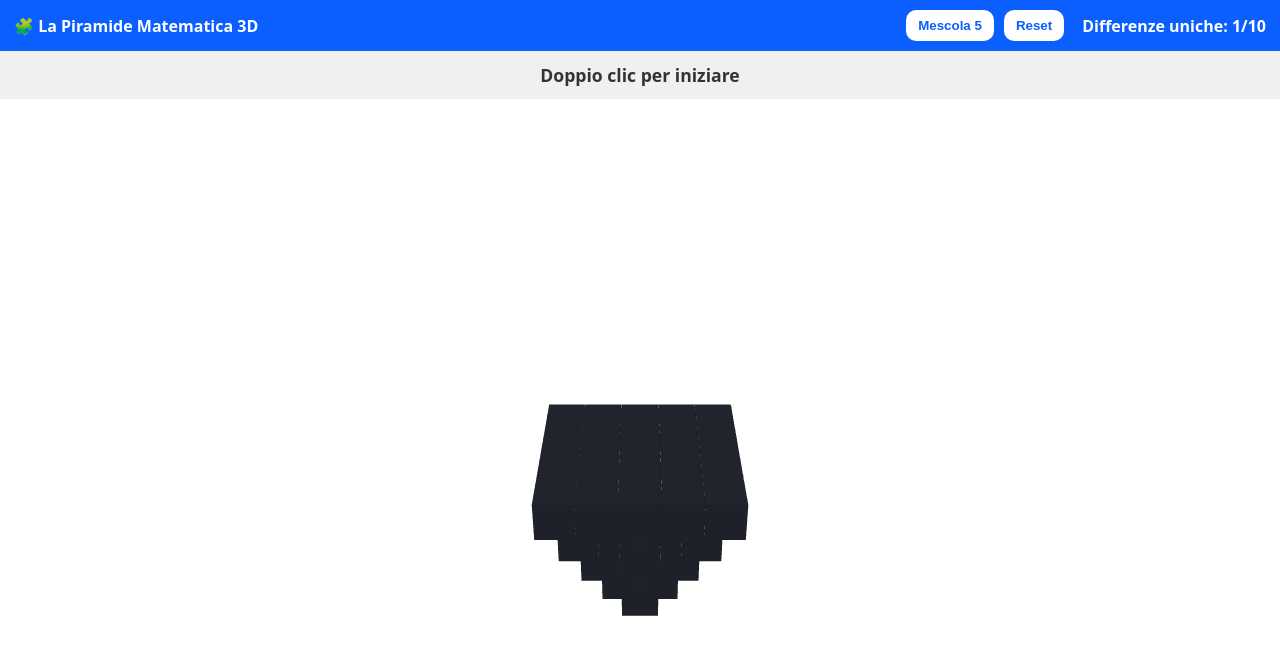
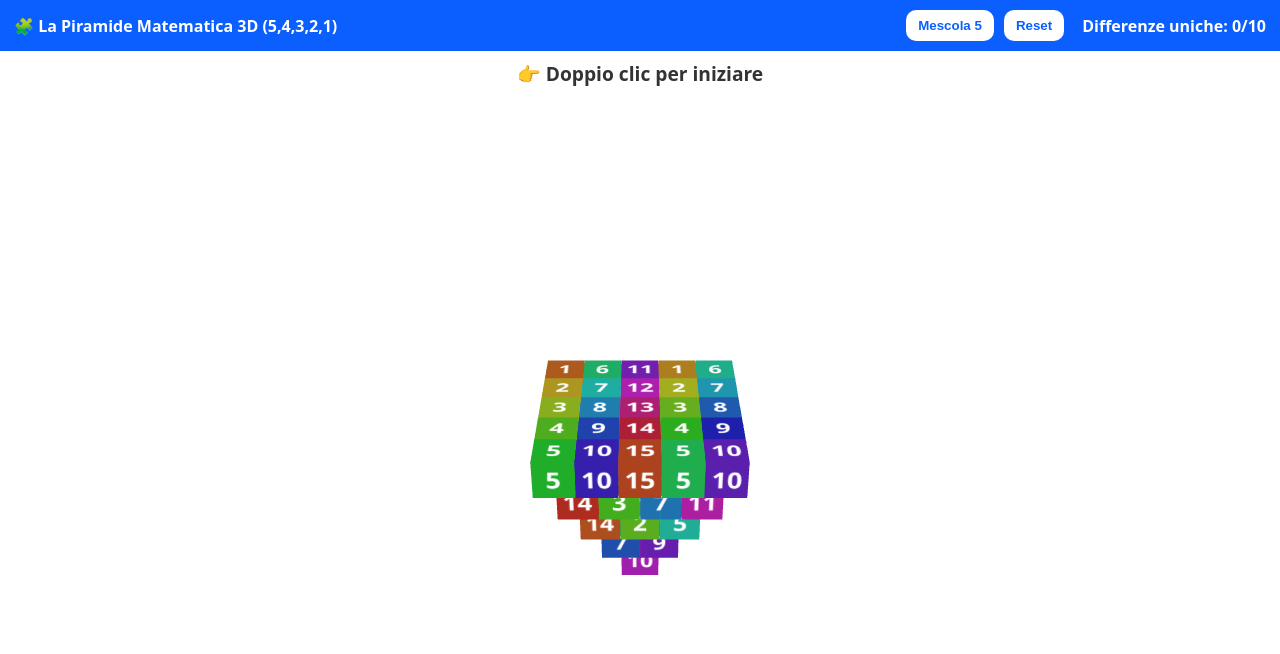
Before and after one commit to pezzaliapp/PiramideMatematica, a website: page index.html in a window 1280 px wide. Drawn offline with Linux system fonts and the light colour scheme.

Commit message:
Add files via upload

```diff
--- a/index.html
+++ b/index.html
@@ -5,7 +5,7 @@
   <meta name="viewport" content="width=device-width,initial-scale=1">
   <title>La Piramide Matematica 3D</title>
   <style>
-    html,body{height:100%;margin:0;background:#ffffff;color:#222;
+    html,body{height:100%;margin:0;background:#fff;color:#111;
       font-family:system-ui,-apple-system,Segoe UI,Roboto,Arial,sans-serif}
     .bar{
       position:sticky;top:0;display:flex;gap:10px;align-items:center;
@@ -17,25 +17,20 @@
       color:#0b5fff;font-weight:700;cursor:pointer;touch-action:manipulation
     }
     .bar .status{margin-left:8px;font-weight:700}
-    #stage{height:calc(100vh - 64px)}
-    .banner{
-      text-align:center;padding:12px;font-size:1.1rem;font-weight:600;
-      background:#f0f0f0;color:#333
-    }
+    #stage{height:calc(100vh - 54px)}
+    .banner{position:absolute;top:60px;left:50%;transform:translateX(-50%);
+      font-size:1.2rem;font-weight:700;color:#333;pointer-events:none}
   </style>
 </head>
 <body>
   <div class="bar">
-    <h1>🧩 La Piramide Matematica 3D</h1>
+    <h1>🧩 La Piramide Matematica 3D (5,4,3,2,1)</h1>
     <button id="btn-shuffle">Mescola 5</button>
     <button id="btn-reset">Reset</button>
     <span class="status" id="status">Differenze uniche: <b>0/10</b></span>
   </div>
-
-  <div class="banner">Doppio clic per iniziare</div>
-
   <div id="stage" aria-label="Piramide di cubi 3D"></div>
-
+  <div class="banner">👉 Doppio clic per iniziare</div>
   <script src="three.js"></script>
   <script src="pyramid.js"></script>
 </body>
--- a/pyramid.js
+++ b/pyramid.js
@@ -1,264 +1,92 @@
-(()=>{'use strict';
+(()=>{
+'use strict';
+const stage=document.getElementById('stage');
+const scene=new THREE.Scene();
+scene.background=new THREE.Color(0xffffff);
 
-/* ====== DOM ====== */
-const stage = document.getElementById('stage');
-const banner = document.getElementById('banner');
-const btnShuffle = document.getElementById('btn-shuffle');
-const btnReset   = document.getElementById('btn-reset');
-const statusEl   = document.getElementById('status');
-
-/* ====== Three.js setup ====== */
-const scene  = new THREE.Scene();
-scene.background = new THREE.Color(0xffffff); // sfondo bianco
-
-const camera = new THREE.PerspectiveCamera(42, 1, 0.1, 500);
-camera.position.set(0, 28, 46);
+// Camera
+const camera=new THREE.PerspectiveCamera(42,1,0.1,500);
+camera.position.set(0,28,46);
 camera.lookAt(0,0,0);
-
-const renderer = new THREE.WebGLRenderer({ antialias:true });
-renderer.setPixelRatio(Math.min(window.devicePixelRatio||1,2));
-renderer.setSize(stage.clientWidth, stage.clientHeight);
+const renderer=new THREE.WebGLRenderer({antialias:true});
+renderer.setPixelRatio(Math.min(devicePixelRatio||1,2));
+renderer.setSize(stage.clientWidth,stage.clientHeight);
 stage.appendChild(renderer.domElement);
 
-// luci (gli sticker sono Basic; lasciamo luci per eventuali abbellimenti)
-scene.add(new THREE.AmbientLight(0xffffff, 0.85));
-const dir = new THREE.DirectionalLight(0xffffff, 0.35);
-dir.position.set(10,20,14); scene.add(dir);
+// Luci
+scene.add(new THREE.AmbientLight(0xffffff,.9));
+const dir=new THREE.DirectionalLight(0xffffff,.45);
+dir.position.set(10,20,14);scene.add(dir);
 
+// Resize
 function onResize(){
-  const w=stage.clientWidth, h=stage.clientHeight;
-  camera.aspect=w/h; camera.updateProjectionMatrix();
-  renderer.setSize(w,h);
+  const w=stage.clientWidth,h=stage.clientHeight;
+  camera.aspect=w/h;camera.updateProjectionMatrix();
+  renderer.setSize(w,h);renderer.render(scene,camera);
 }
-addEventListener('resize', onResize, {passive:true});
-onResize();
+addEventListener('resize',onResize,{passive:true});onResize();
 
-/* ====== Piramide 5×5 → 1×1 ====== */
-const LAYERS = [5,4,3,2,1];       // base in alto → punta in basso
-const STEP   = 2.2;               // passo griglia X/Z
-const STEP_Y = 2.2;               // distanza verticale layer
-const SIZE   = 2.18;              // lato cubo
-const GEO    = new THREE.BoxGeometry(SIZE,SIZE,SIZE);
+// Geometria
+const STEP=2.2, STEP_Y=2.2, SIZE=2.18;
+const GEO=new THREE.BoxGeometry(SIZE,SIZE,SIZE);
+const LAYERS=[5,4,3,2,1];
 
-// posizionamento centrato
-function posFor(layer,i,j){
-  const N = LAYERS[layer];
-  const x = (i - (N-1)/2)*STEP;
-  const z = (j - (N-1)/2)*STEP;
-  const y = -layer*STEP_Y; // base in alto (y=0), scende verso la punta
+function makeNumberTexture(num,fg='#fff',bg='#1b2538'){
+  const c=document.createElement('canvas');c.width=c.height=256;
+  const g=c.getContext('2d');g.fillStyle=bg;g.fillRect(0,0,256,256);
+  g.fillStyle=fg;g.font='bold 160px system-ui,-apple-system,Segoe UI,Roboto,Arial,sans-serif';
+  g.textAlign='center';g.textBaseline='middle';g.fillText(num,128,140);
+  const tx=new THREE.CanvasTexture(c);tx.anisotropy=4;tx.needsUpdate=true;return tx;
+}
+function buildMaterials(num,colorHex){
+  return Array(6).fill(0).map(()=>new THREE.MeshBasicMaterial({
+    map:makeNumberTexture(num,'#fff',colorHex)
+  }));
+}
+function positionFor(layerIdx,i,j){
+  const N=LAYERS[layerIdx];
+  const x=(i-(N-1)/2)*STEP;
+  const z=(j-(N-1)/2)*STEP;
+  const y=-layerIdx*STEP_Y;
   return new THREE.Vector3(x,y,z);
 }
 
-/* ====== Colori e texture numeri (su tutte le 6 facce) ====== */
-function hsvToRgb(h,s,v){
-  let f=(n,k=(n+h*6)%6)=>v-v*s*Math.max(Math.min(k,4-k,1),0);
-  const r=Math.round(f(5)*255), g=Math.round(f(3)*255), b=Math.round(f(1)*255);
-  return (r<<16)|(g<<8)|b;
-}
-const COLS = Array.from({length:15},(_,i)=>hsvToRgb(i/15, .55, .95)); // 15 colori
-
-// cache texture: `${num}-${hex}` o `${num}-${hex}-bad`
-const TEX_CACHE = new Map();
-
-function numberTexture(num, bgHex, withBorder=false){
-  const key = `${num}-${bgHex}${withBorder?'-bad':''}`;
-  const cached = TEX_CACHE.get(key);
-  if(cached) return cached;
-
-  // base: numero su sfondo colorato
-  const c=document.createElement('canvas'); c.width=c.height=256;
-  const g=c.getContext('2d');
-
-  const r=(bgHex>>16)&255, gC=(bgHex>>8)&255, b=bgHex&255;
-  g.fillStyle=`rgb(${r},${gC},${b})`;
-  g.fillRect(0,0,256,256);
-
-  g.fillStyle='#ffffff';
-  g.textAlign='center'; g.textBaseline='middle';
-  const text=String(num??''); const fontSize=(text.length>=2)?150:170;
-  g.font=`bold ${fontSize}px system-ui,-apple-system,Segoe UI,Roboto,Arial,sans-serif`;
-  g.fillText(text,128,140);
-
-  if(withBorder){
-    g.lineWidth=12; g.strokeStyle='#c0392b';
-    g.strokeRect(6,6,244,244);
-  }
-
-  const tex=new THREE.CanvasTexture(c);
-  tex.anisotropy=4; tex.needsUpdate=true;
-  TEX_CACHE.set(key, tex);
-  return tex;
-}
-
-function matsFor(value, colorHex, bad=false){
-  const t = numberTexture(value, colorHex, bad);
-  const m = new THREE.MeshBasicMaterial({ map:t });
-  return [m.clone(),m.clone(),m.clone(),m.clone(),m.clone(),m.clone()];
-}
-
-/* ====== Stato numerico (top5 → differenze) ====== */
-let top5 = [1,2,3,4,5];             // editabili dall’utente (click su layer 0)
-const rows = Array.from({length:5},(_,i)=>Array(LAYERS[i]).fill(0));
-
-function computeRows(){
-  rows[0] = top5.slice(); // 5
-  for(let l=1;l<LAYERS.length;l++){
-    const prev=rows[l-1], cur=rows[l];
-    for(let i=0;i<cur.length;i++){
-      cur[i] = Math.abs(prev[i]-prev[i+1]);
-    }
-  }
-}
-
-/* ====== Costruzione cubi ====== */
-const cubes = []; // {mesh, layer, i, j, colorHex, mats[]}
-
-function buildScene(){
-  // pulizia
-  for(let i=scene.children.length-1;i>=0;i--){
-    const o=scene.children[i];
-    if(o.isMesh){ scene.remove(o); }
-  }
+const cubes=[];
+function buildPyramid(){
+  for(const c of cubes) scene.remove(c.mesh);
   cubes.length=0;
-
-  computeRows();
-
-  for(let l=0; l<LAYERS.length; l++){
+  let k=1;
+  for(let l=0;l<LAYERS.length;l++){
     const N=LAYERS[l];
     for(let i=0;i<N;i++){
-      const val = rows[l][i];
-      const colorHex = COLS[i % COLS.length];
-
       for(let j=0;j<N;j++){
-        // gruppo: plastica + sticker numerati (6 facce)
-        const group = new THREE.Group();
-
-        const plastic = new THREE.Mesh(GEO, new THREE.MeshStandardMaterial({ color:0x20232c, metalness:0.1, roughness:0.6 }));
-        group.add(plastic);
-
-        const stickerGeo = GEO.clone(); stickerGeo.scale(0.995,0.995,0.995);
-        const mats = matsFor(val, colorHex, false);
-        const sticker = new THREE.Mesh(stickerGeo, mats);
-        group.add(sticker);
-
-        group.position.copy(posFor(l,i,j));
-        group.userData = { layer:l, i, j };
-        scene.add(group);
-        cubes.push({ mesh:group, layer:l, i, j, colorHex, mats });
-      }
-    }
-  }
-  repaint(); // calcola e applica highlight/texture coerenti
-}
-
-/* ====== Repaint + Highlight ====== */
-function setStatus(unique){ statusEl.innerHTML = `Differenze uniche: <b>${unique}/10</b>`; }
-
-function repaint(){
-  computeRows();
-
-  // differenze = righe 1..4 (4+3+2+1 = 10)
-  const diffs = rows[1].concat(rows[2],rows[3],rows[4]);
-  const count = {}; diffs.forEach(v=>count[v]=(count[v]||0)+1);
-  const badVals = new Set(); diffs.forEach(v=>{ if(v===0 || count[v]>1) badVals.add(v); });
-  const unique = new Set(diffs.filter(v=>v>0)).size;
-  setStatus(unique);
-
-  // aggiorna texture di ogni cubo (tutte e 6 le facce)
-  for(const c of cubes){
-    const v = rows[c.layer][c.i];
-    const bad = badVals.has(v);
-    const tex = numberTexture(v, c.colorHex, bad);
-    // sticker è child[1]
-    const sticker = c.mesh.children[1];
-    // sostituisco la map su ogni materiale
-    const mats = sticker.material;
-    for(let f=0; f<6; f++){
-      if(mats[f].map !== tex){
-        mats[f].map = tex; mats[f].needsUpdate = true;
+        const color=`hsl(${(k*25)%360},70%,40%)`;
+        const mats=buildMaterials((k-1)%15+1,color);
+        const m=new THREE.Mesh(GEO,mats);
+        m.position.copy(positionFor(l,i,j));
+        m.userData={value:(k-1)%15+1};
+        scene.add(m);cubes.push(m);
+        k++;
       }
     }
   }
 }
+buildPyramid();
 
-/* ====== Interazione: rotazione (mouse + touch) ====== */
-let dragging=false, px=0, py=0;
-function startDrag(x,y){ dragging=true; px=x; py=y; }
-function moveDrag(x,y){
+// Interazione rotazione
+let dragging=false,px=0,py=0;
+renderer.domElement.style.touchAction='none';
+renderer.domElement.addEventListener('pointerdown',e=>{dragging=true;px=e.clientX;py=e.clientY;});
+addEventListener('pointerup',()=>dragging=false);
+addEventListener('pointermove',e=>{
   if(!dragging) return;
-  const dx=(x-px)/140, dy=(y-py)/140;
-  scene.rotation.y += dx; scene.rotation.x += dy;
-  px=x; py=y;
-}
-function endDrag(){ dragging=false; }
-
-// mouse
-renderer.domElement.addEventListener('mousedown', e=> startDrag(e.clientX,e.clientY));
-addEventListener('mouseup', endDrag);
-addEventListener('mousemove', e=> moveDrag(e.clientX,e.clientY));
-
-// touch (iPhone/Android)
-renderer.domElement.addEventListener('touchstart', e=>{
-  if(e.touches.length===1){ const t=e.touches[0]; startDrag(t.clientX,t.clientY); }
-},{passive:true});
-renderer.domElement.addEventListener('touchmove', e=>{
-  if(e.touches.length===1){ const t=e.touches[0]; moveDrag(t.clientX,t.clientY); }
-},{passive:true});
-renderer.domElement.addEventListener('touchend', endDrag);
-
-/* ====== Inserimento numero (click su layer 0) ====== */
-const ray=new THREE.Raycaster(), ndc=new THREE.Vector2();
-function pick(x,y){
-  const r=renderer.domElement.getBoundingClientRect();
-  ndc.x=((x-r.left)/r.width)*2-1; ndc.y= -((y-r.top)/r.height)*2+1;
-  ray.setFromCamera(ndc, camera);
-  const hits=ray.intersectObjects(scene.children,true);
-  // risaliamo al gruppo-cubo
-  for(const h of hits){
-    let o=h.object;
-    while(o && !o.userData) o=o.parent;
-    if(o && o.userData) return o;
-  }
-  return null;
-}
-
-renderer.domElement.addEventListener('click', (e)=>{
-  const o = pick(e.clientX, e.clientY);
-  if(!o) return;
-  const {layer,i} = o.userData;
-  if(layer!==0) return; // edit solo top row
-  const cur = top5[i];
-  let v = prompt(`Numero (1..15) per la colonna ${i+1}:`, String(cur));
-  if(v==null) return;
-  v = parseInt(v,10);
-  if(!Number.isFinite(v) || v<1 || v>15){ alert('Inserisci un intero tra 1 e 15.'); return; }
-  top5[i]=v;
-  repaint();
+  const dx=(e.clientX-px)/140,dy=(e.clientY-py)/140;
+  scene.rotation.y+=dx;scene.rotation.x+=dy;px=e.clientX;py=e.clientY;
 });
 
-/* ====== Banner “Doppi clic per iniziare” ====== */
-function hideBanner(){ banner?.classList.add('hide'); }
-addEventListener('dblclick', hideBanner, {passive:true});
-renderer.domElement.addEventListener('touchstart', ()=>{
-  // su mobile puoi fare un doppio tap; intanto alla prima interazione nascondo il banner
-  hideBanner();
-},{passive:true});
-
-/* ====== Bottoni ====== */
-btnReset?.addEventListener('click', ()=>{
-  top5=[1,2,3,4,5];
+document.getElementById('btn-reset').addEventListener('click',()=>{
   scene.rotation.set(0,0,0);
-  repaint();
-});
-btnShuffle?.addEventListener('click', ()=>{
-  const pool = Array.from({length:15},(_,i)=>i+1);
-  for(let i=pool.length-1;i>0;i--){ const j=(Math.random()*(i+1))|0; [pool[i],pool[j]]=[pool[j],pool[i]]; }
-  top5 = pool.slice(0,5);
-  repaint();
 });
 
-/* ====== Avvio ====== */
-buildScene();
-(function loop(){ renderer.render(scene,camera); requestAnimationFrame(loop); })();
-
+(function loop(){renderer.render(scene,camera);requestAnimationFrame(loop);})();
 })();
```
